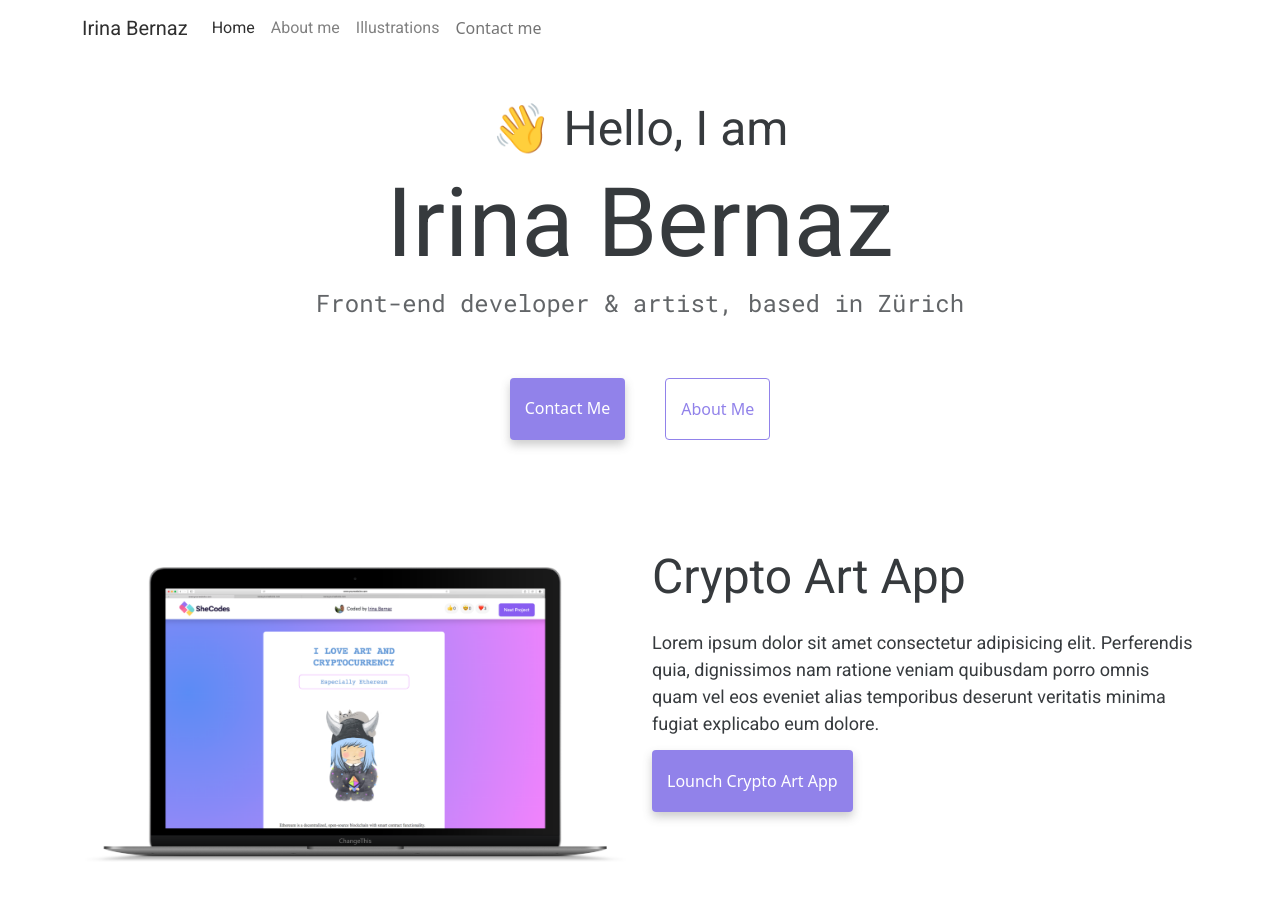
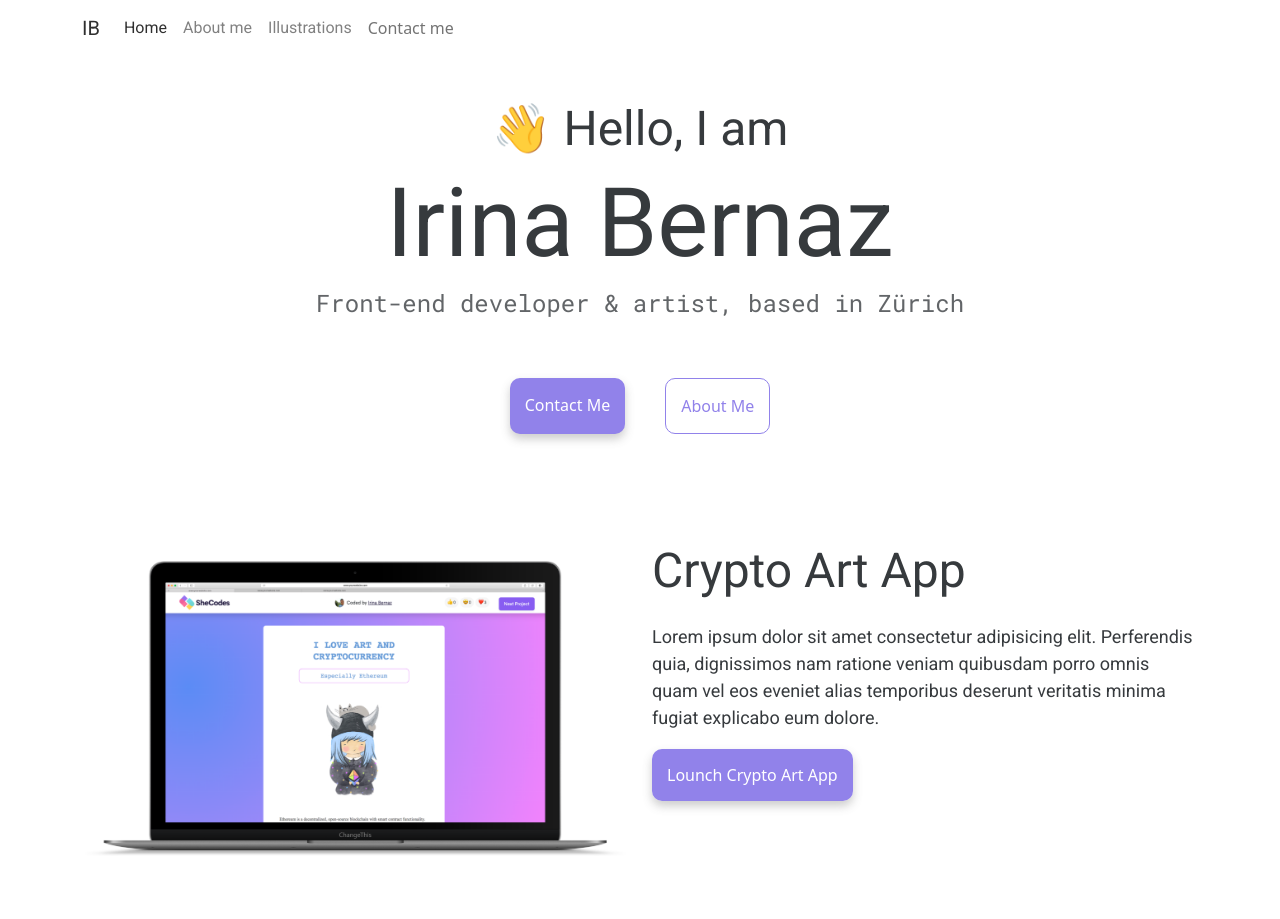
Before and after one commit to irinooky/my-website, a plain HTML site: page index.html in a window 1280 px wide. Shown: the top 919 px of the page. Drawn offline with nearby package versions, Linux system fonts and the light colour scheme; a web font is replaced by a local one.

Commit message:
changed Ib instead Irina Bernaz in the nav

```diff
--- a/index.html
+++ b/index.html
@@ -43,7 +43,7 @@
       id="navigationBar"
     >
       <div class="container">
-        <a class="navbar-brand" href="#" id="name">Irina Bernaz</a>
+        <a class="navbar-brand" href="#" id="name">IB</a>
         <button
           class="navbar-toggler"
           type="button"
--- a/style.css
+++ b/style.css
@@ -60,8 +60,8 @@ p {
 
 .navigation-links a {
   margin: 20px;
-  border-radius: 4px;
-  padding: 18px 15px;
+  border-radius: 10px;
+  padding: 15px 15px;
   text-decoration: none;
   text-transform: capitalize;
 }
@@ -106,8 +106,8 @@ p {
 #crypto-link,
 #weather-link,
 #library-link {
-  border-radius: 4px;
-  padding: 20px 15px;
+  border-radius: 10px;
+  padding: 15px 15px;
 }
 
 #about-me-title {
```
Also changed, not shown: about.html (+1 -1 lines), illustrations.html (+1 -1 lines).
